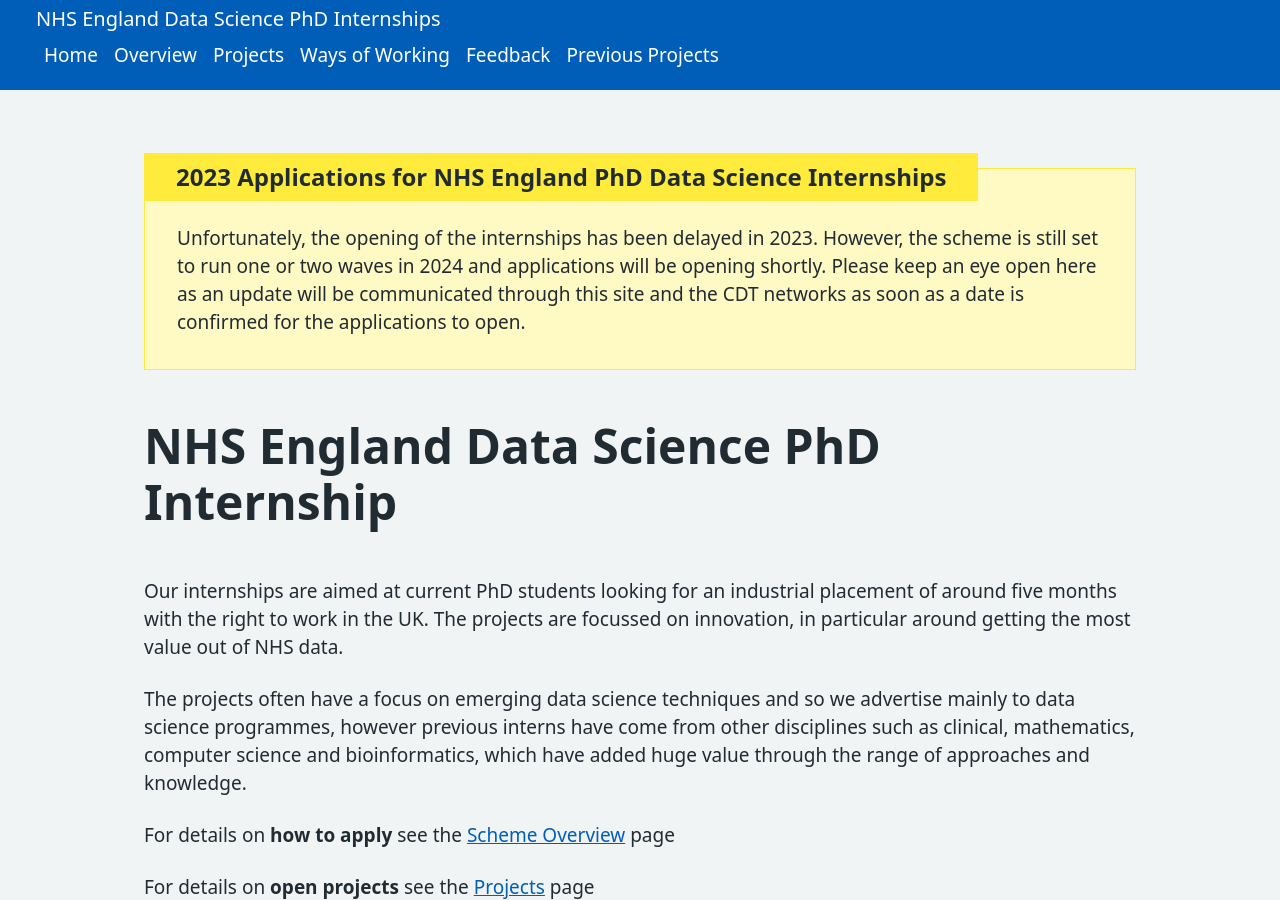
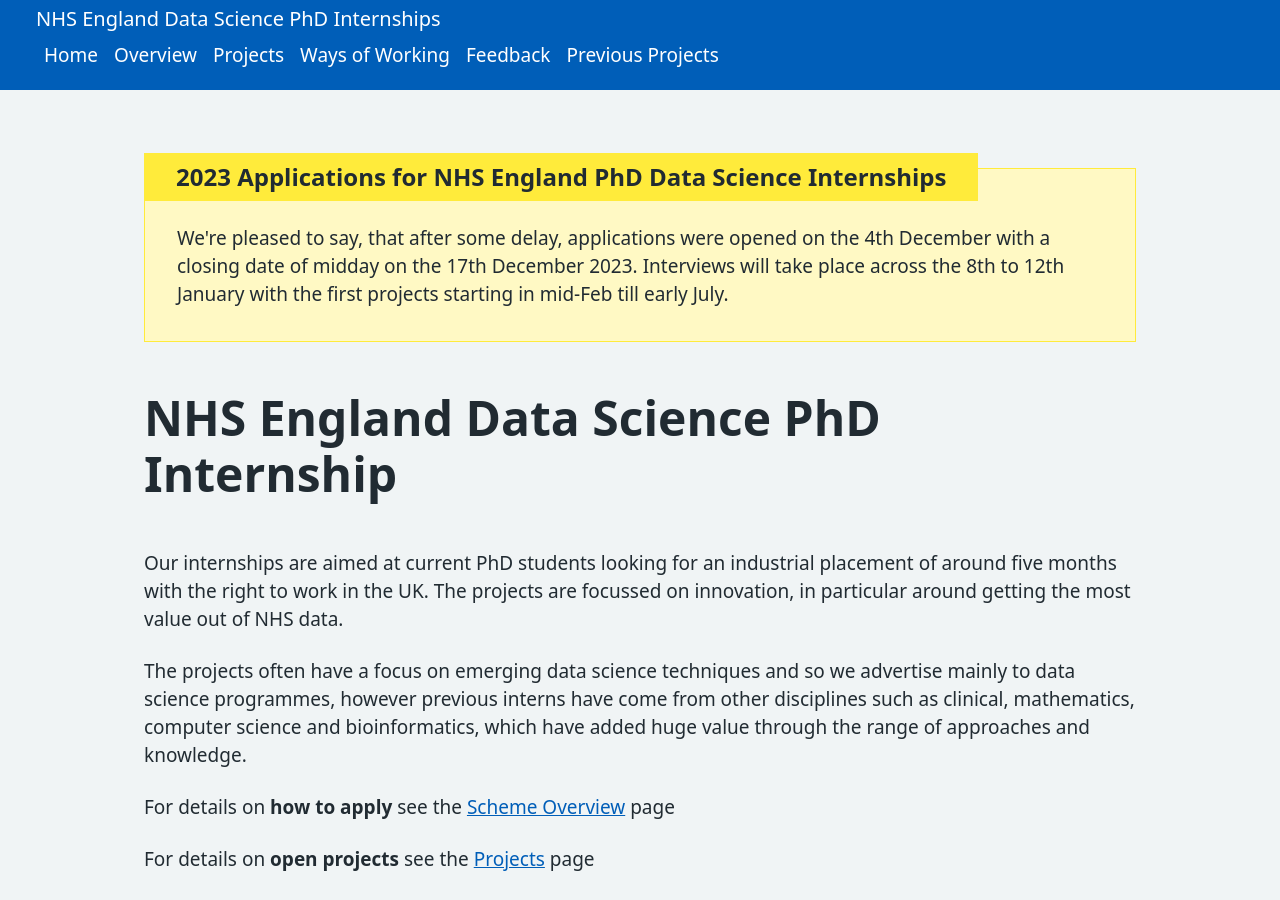
Before and after one commit to nhsx/nhsx-internship-projects, a Jekyll site: the page built from index.md, in a window 1280 px wide and 900 px high. Built offline with Jekyll 4.4.1, drawn with Linux system fonts in a browser that asks for light colours.

Commit message:
Update base_callout.html

```diff
--- a/_layouts/base_callout.html
+++ b/_layouts/base_callout.html
@@ -23,7 +23,7 @@
                 2023 Applications for NHS England PhD Data Science Internships
               </span>
             </h3>
-            <p>Unfortunately, the opening of the internships has been delayed in 2023. However, the scheme is still set to run one or two waves in 2024 and applications will be opening shortly.  Please keep an eye open here as an update will be communicated through this site and the CDT networks as soon as a date is confirmed for the applications to open.</p>
+            <p>We're pleased to say, that after some delay, applications were opened on the 4th December with a closing date of midday on the 17th December 2023. Interviews will take place across the 8th to 12th January with the first projects starting in mid-Feb till early July.</p>
           </div>
 
 
```
